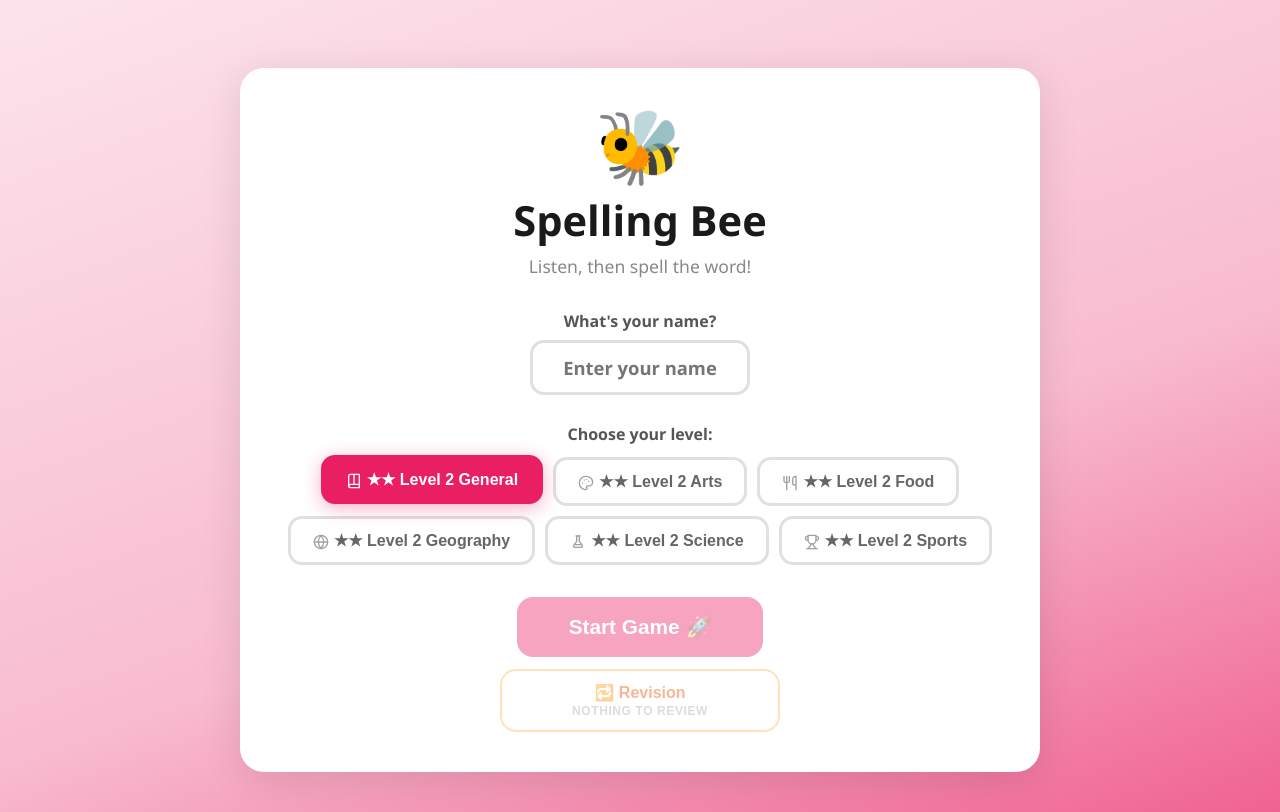
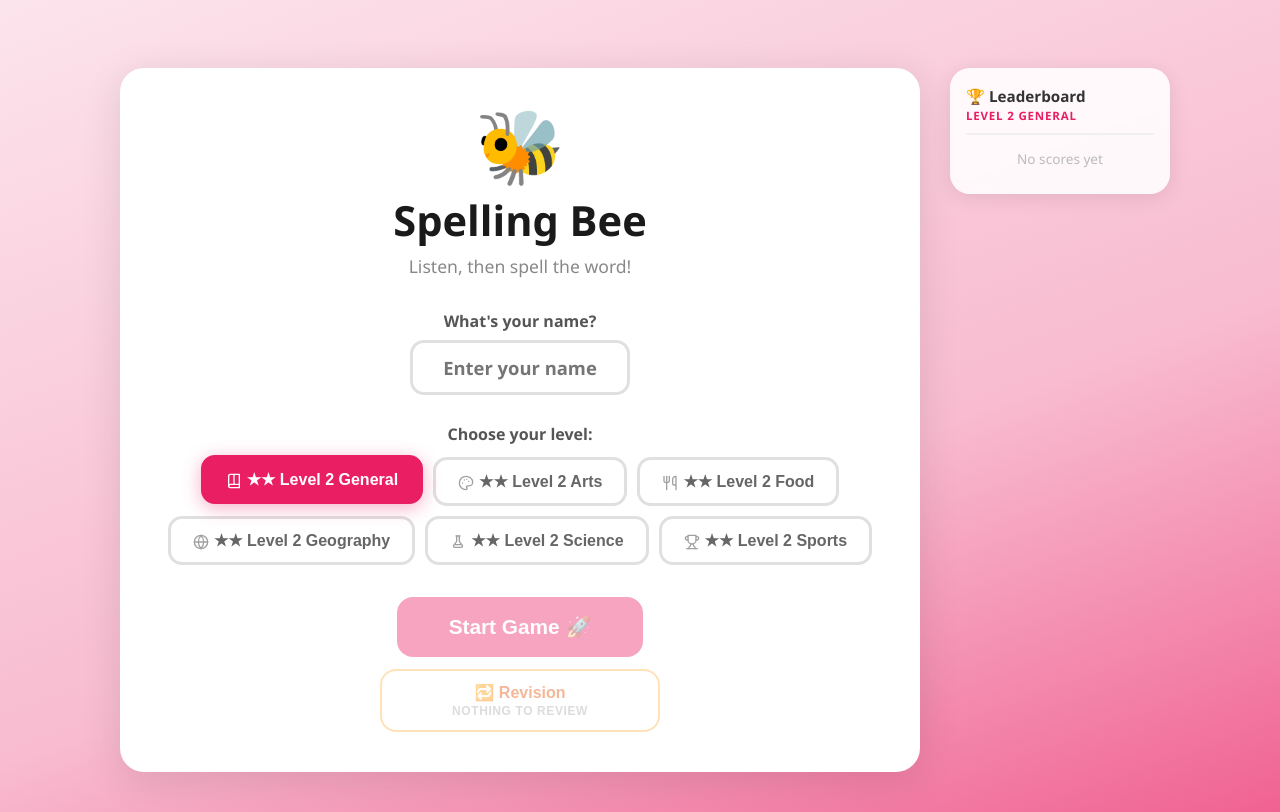
Before and after one commit to GlenKelley/SpellingBee, a React (Vite) app: page / in a window 1280 px wide. Built offline with nearby package versions, Linux system fonts and the light colour scheme.

Commit message:
Added leaderboard

```diff
--- a/src/App.css
+++ b/src/App.css
@@ -7,6 +7,23 @@
   padding: 20px 16px 40px;
   background: var(--app-bg, linear-gradient(160deg, #fff9e6 0%, #fff3cc 60%, #ffe5a0 100%));
   transition: background 0.4s ease;
+}
+
+.app-layout {
+  display: flex;
+  flex-direction: row;
+  align-items: flex-start;
+  gap: 20px;
+  width: 100%;
+  max-width: 1060px;
+}
+
+.main-col {
+  flex: 1;
+  min-width: 0;
+  display: flex;
+  flex-direction: column;
+  align-items: center;
 }
 
 .card {
@@ -762,3 +779,134 @@ h2 {
 .chip-correct   { background: #e8f5e9; color: #2e7d32; }
 .chip-incorrect { background: #ffebee; color: #c62828; }
 .chip-untried   { background: #f5f5f5; color: #999; }
+
+/* ── Leaderboard panel ── */
+.leaderboard {
+  width: 220px;
+  flex-shrink: 0;
+  background: rgba(255, 255, 255, 0.88);
+  border-radius: 20px;
+  padding: 18px 16px;
+  box-shadow: 0 4px 20px rgba(0, 0, 0, 0.09);
+  position: sticky;
+  top: 24px;
+  margin-top: 48px;
+  backdrop-filter: blur(4px);
+}
+
+.lb-header {
+  display: flex;
+  flex-direction: column;
+  gap: 2px;
+  margin-bottom: 14px;
+  border-bottom: 2px solid #f0f0f0;
+  padding-bottom: 10px;
+}
+
+.lb-title {
+  font-size: 0.95rem;
+  font-weight: 900;
+  color: #333;
+}
+
+.lb-level {
+  font-size: 0.72rem;
+  font-weight: 700;
+  text-transform: uppercase;
+  letter-spacing: 0.07em;
+  color: var(--accent, #ffb800);
+}
+
+.lb-empty {
+  font-size: 0.85rem;
+  color: #bbb;
+  text-align: center;
+  margin: 8px 0;
+}
+
+.lb-entries {
+  display: flex;
+  flex-direction: column;
+  gap: 10px;
+}
+
+.lb-row {
+  display: flex;
+  align-items: center;
+  gap: 8px;
+}
+
+.lb-row.lb-me .lb-name {
+  color: var(--accent, #ffb800);
+  font-weight: 900;
+}
+
+.lb-row.lb-me .lb-bar-fill {
+  background: linear-gradient(90deg, var(--accent, #ffb800), var(--accent-hover, #e6a600));
+}
+
+.lb-rank {
+  font-size: 0.7rem;
+  font-weight: 800;
+  color: #ccc;
+  width: 22px;
+  flex-shrink: 0;
+  text-align: right;
+}
+
+.lb-info {
+  flex: 1;
+  min-width: 0;
+}
+
+.lb-name-row {
+  display: flex;
+  justify-content: space-between;
+  align-items: baseline;
+  margin-bottom: 3px;
+}
+
+.lb-name {
+  font-size: 0.85rem;
+  font-weight: 700;
+  color: #444;
+  white-space: nowrap;
+  overflow: hidden;
+  text-overflow: ellipsis;
+  max-width: 120px;
+}
+
+.lb-pct {
+  font-size: 0.75rem;
+  font-weight: 800;
+  color: #999;
+  flex-shrink: 0;
+  margin-left: 4px;
+}
+
+.lb-bar-track {
+  height: 5px;
+  background: #f0f0f0;
+  border-radius: 99px;
+  overflow: hidden;
+}
+
+.lb-bar-fill {
+  height: 100%;
+  background: linear-gradient(90deg, #4caf50, #8bc34a);
+  border-radius: 99px;
+  transition: width 0.4s ease;
+}
+
+@media (max-width: 920px) {
+  .app-layout {
+    flex-direction: column;
+    align-items: center;
+  }
+  .leaderboard {
+    width: 100%;
+    max-width: 600px;
+    margin-top: 0;
+    position: static;
+  }
+}
--- a/src/App.jsx
+++ b/src/App.jsx
@@ -67,6 +67,17 @@ function buildWordQueue(level, userStats) {
   return [...notAnswered, ...incorrect, ...correct]
 }
 
+function getLeaderboard(level) {
+  const allStats = loadStats()
+  const words = WORD_LISTS[level]
+  return Object.entries(allStats)
+    .map(([name, stats]) => {
+      const correct = words.filter(w => stats[w]?.lastResult === 'correct').length
+      return { name, correct, total: words.length, pct: Math.round((correct / words.length) * 100) }
+    })
+    .sort((a, b) => b.pct - a.pct || a.name.localeCompare(b.name))
+}
+
 // Counts by lastResult for the header display
 function computeLevelStats(level, userStats) {
   const words = WORD_LISTS[level]
@@ -95,6 +106,38 @@ function LetterBoxes({ word, spelt, revealed, hideEmpty }) {
         }
         return <div key={i} className={cls}>{display}</div>
       })}
+    </div>
+  )
+}
+
+function Leaderboard({ level, currentUser }) {
+  const entries = getLeaderboard(level)
+  return (
+    <div className="leaderboard">
+      <div className="lb-header">
+        <span className="lb-title">🏆 Leaderboard</span>
+        <span className="lb-level">{LEVEL_INFO[level].label}</span>
+      </div>
+      {entries.length === 0 ? (
+        <p className="lb-empty">No scores yet</p>
+      ) : (
+        <div className="lb-entries">
+          {entries.map((entry, i) => (
+            <div key={entry.name} className={`lb-row${entry.name === currentUser ? ' lb-me' : ''}`}>
+              <span className="lb-rank">#{i + 1}</span>
+              <div className="lb-info">
+                <div className="lb-name-row">
+                  <span className="lb-name">{entry.name}</span>
+                  <span className="lb-pct">{entry.pct}%</span>
+                </div>
+                <div className="lb-bar-track">
+                  <div className="lb-bar-fill" style={{ width: `${entry.pct}%` }} />
+                </div>
+              </div>
+            </div>
+          ))}
+        </div>
+      )}
     </div>
   )
 }
@@ -269,6 +312,8 @@ export default function App() {
 
     return (
       <div className="app" style={appStyle}>
+        <div className="app-layout">
+        <div className="main-col">
         <div className="card welcome-card">
           <div className="bee">🐝</div>
           <h1>Spelling Bee</h1>
@@ -324,6 +369,9 @@ export default function App() {
             </button>
           </div>
         </div>
+        </div>
+        <Leaderboard level={level} currentUser={userName} />
+        </div>
       </div>
     )
   }
@@ -345,6 +393,8 @@ export default function App() {
 
     return (
       <div className="app" style={appStyle}>
+        <div className="app-layout">
+        <div className="main-col">
         <div className="card complete-card">
           {mode === 'revision' && lvlIncorrect.length === 0
             ? <div className="bee">🌟</div>
@@ -427,6 +477,9 @@ export default function App() {
             Play Again 🔄
           </button>
         </div>
+        </div>
+        <Leaderboard level={level} currentUser={userName} />
+        </div>
       </div>
     )
   }
@@ -435,7 +488,9 @@ export default function App() {
   const lvlStats = computeLevelStats(level, userStats)
 
   return (
-    <div className="app">
+    <div className="app" style={appStyle}>
+      <div className="app-layout">
+      <div className="main-col">
       <div className="game-header">
         <span className="progress-text">
           {mode === 'revision'
@@ -558,6 +613,9 @@ export default function App() {
           </div>
         )}
       </div>
+      </div>
+      <Leaderboard level={level} currentUser={userName} />
+      </div>
     </div>
   )
 }
```
